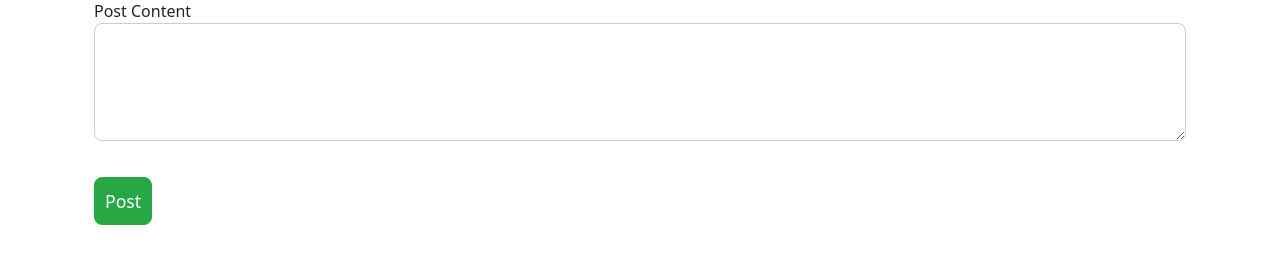
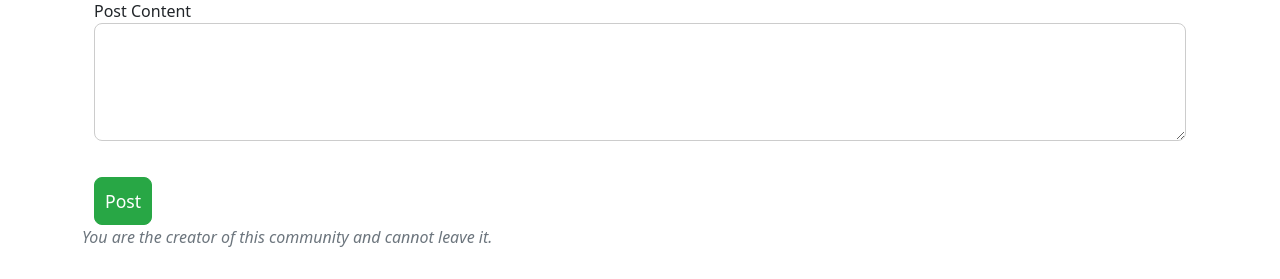
Before and after one commit to shreya0040/std-forum, a Django app: page /community/1/ in a window 1280 px wide. Shown: the part 521-800 px from the top of the page. Run offline with Django 4.2, Linux system fonts and the light colour scheme; a user stored in the database is signed in; data comes from the database, SQL or seed files in the repository; both versions use the stored data as it was after the commit; some libraries are stand-ins or nearby versions.

Commit message:
updated community and user following

```diff
--- a/musker/models.py
+++ b/musker/models.py
@@ -11,6 +11,7 @@ class Community(models.Model):
     name = models.CharField(max_length=100)
     description = models.TextField()
     creator = models.ForeignKey(User, on_delete=models.CASCADE, related_name="created_communities")
+    creator = models.ForeignKey(User, on_delete=models.CASCADE)
     members = models.ManyToManyField(User, related_name="joined_communities", blank=True)
     created_at = models.DateTimeField(auto_now_add=True)
 
@@ -61,7 +62,7 @@ def create_profile(sender, instance, created, **kwargs):
         user_profile = Profile(user=instance)
         user_profile.save()
         # Have the user follow themselves
-        user_profile.follows.set([instance])  # Set the user to follow themselves
+        # user_profile.follows.set([instance])  # Set the user to follow themselves
         user_profile.save()
 
 # Connect the signal to the User model
--- a/musker/templates/community_detail.html
+++ b/musker/templates/community_detail.html
@@ -45,6 +45,15 @@
             </div>
         {% endif %}
     </div>
+
+ {% if request.user != community.creator %}
+    <form method="post" action="{% url 'unjoin_community' community.pk %}">
+        {% csrf_token %}
+        <button type="submit" class="btn btn-danger">Leave Community</button>
+    </form>
+{% else %}
+    <p class="text-muted"><em>You are the creator of this community and cannot leave it.</em></p>
+{% endif %}
 
     <style>
         /* Community Header Styling */
--- a/musker/views.py
+++ b/musker/views.py
@@ -203,8 +203,6 @@ def meep_like(request, pk):
 		return redirect(request.META.get("HTTP_REFERER"))
 
 
-
-
 	else:
 		messages.success(request, ("You Must Be Logged In To View That Page..."))
 		return redirect('home')
@@ -323,27 +321,42 @@ def community_list(request):
 
 # Create a new community
 def create_community(request):
+    if not request.user.is_authenticated:
+        messages.success(request, "You Must Be Logged In To View This Page...")
+        return redirect('home')
+
     if request.method == "POST":
         name = request.POST.get('name')
         description = request.POST.get('description')
 
-        community = Community(
+        # ✅ First, save the Community so it gets an ID
+        community = Community.objects.create(
             name=name,
             description=description,
             creator=request.user
         )
-        community.save()
 
-        messages.success(request, f"Community '{name}' created successfully!")
-        return redirect('community_list')  # Redirect to the community list page
+        # ✅ Then, safely add the creator as a member
+        community.members.add(request.user)
+
+        messages.success(request, f"Community '{name}' created and you've been added as a member!")
+        return redirect('community_list')
+
     return render(request, 'create_community.html')
 
 
 def unjoin_community(request, pk):
     community = get_object_or_404(Community, pk=pk)
+
+    # 🚫 Prevent the creator from leaving their own community
+    if request.user == community.creator:
+        messages.error(request, f"You are the creator of '{community.name}' and cannot unjoin your own community.")
+        return redirect('community_list')
+
     if request.user in community.members.all():
         community.members.remove(request.user)
         messages.success(request, f"You have successfully left the '{community.name}' community!")
     else:
         messages.warning(request, f"You are not a member of the '{community.name}' community.")
+
     return redirect('community_list')  # Redirect back to the community list page
```
Also changed, not shown: db.sqlite3.
